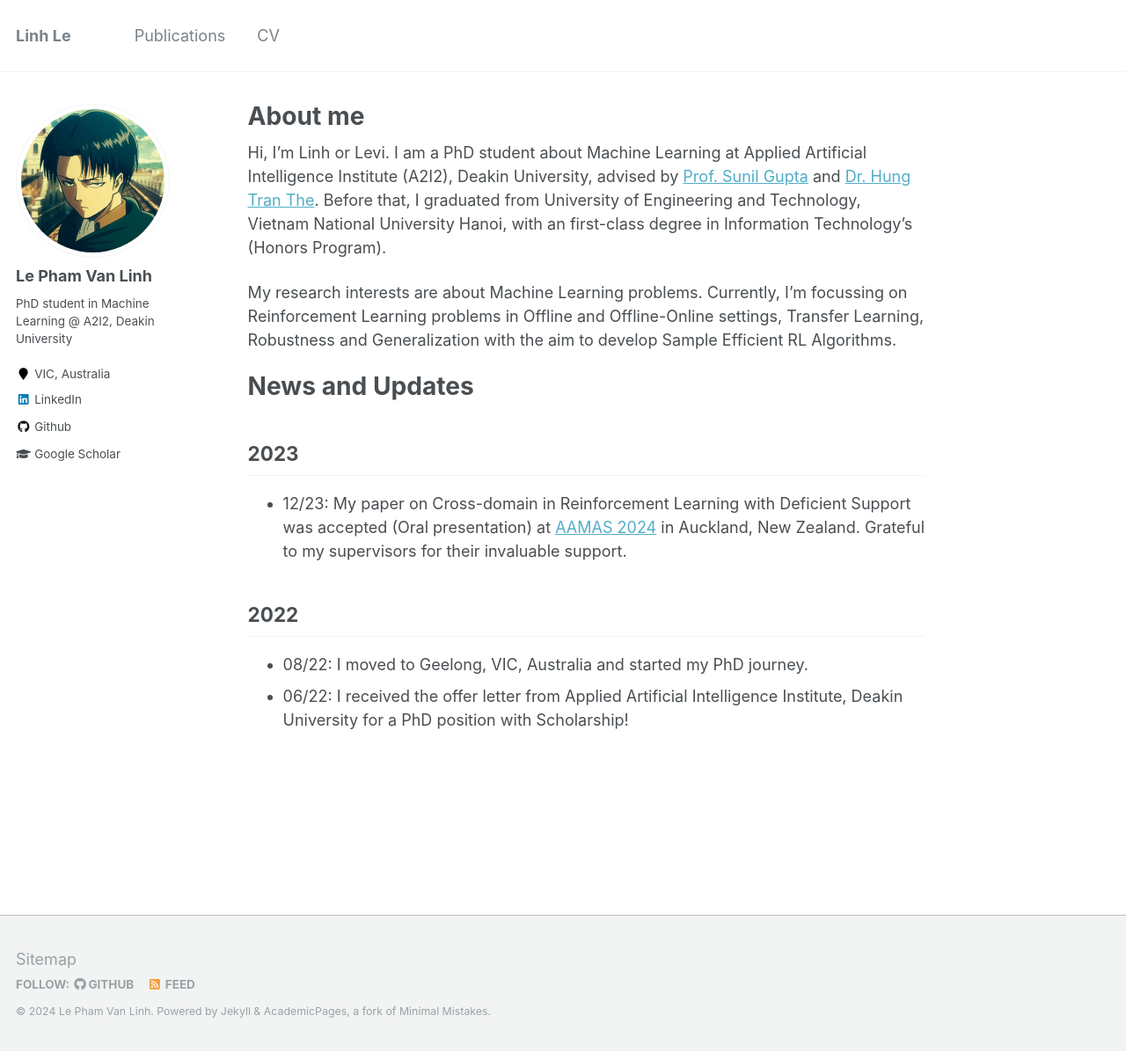
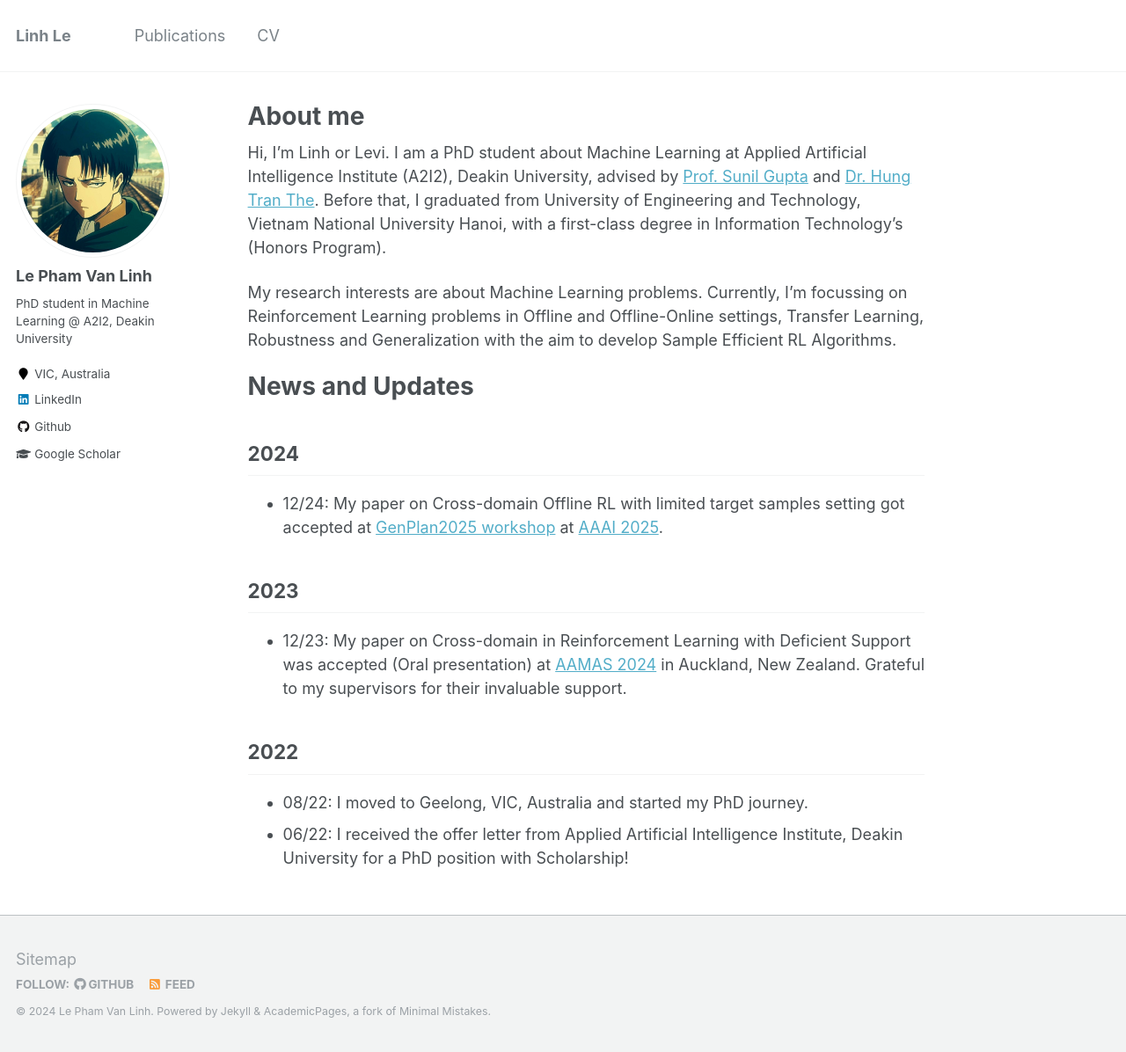
Before and after one commit to linhlpv/linhlpv.github.io, a Jekyll site: the page built from _pages/about.md, in a window 1280 px wide and 1196 px high. Shown: the whole window at 88% size. Built offline with Jekyll 4.4.1, drawn with Linux system fonts in a browser that asks for light colours.

Commit message:
update about

```diff
--- a/_pages/about.md
+++ b/_pages/about.md
@@ -8,12 +8,16 @@ redirect_from:
   # - /about.html
 ---
 
-Hi, I'm Linh or Levi. I am a PhD student about Machine Learning at Applied Artificial Intelligence Institute (A2I2), Deakin University, advised by [Prof. Sunil Gupta](https://personal-sites.deakin.edu.au/~sunilg/) and [Dr. Hung Tran The](https://scholar.google.com.au/citations?user=um-FS-gAAAAJ&hl=en). Before that, I graduated from University of Engineering and Technology, Vietnam National University Hanoi, with an first-class degree in Information Technology's (Honors Program).
+Hi, I'm Linh or Levi. I am a PhD student about Machine Learning at Applied Artificial Intelligence Institute (A2I2), Deakin University, advised by [Prof. Sunil Gupta](https://personal-sites.deakin.edu.au/~sunilg/) and [Dr. Hung Tran The](https://scholar.google.com.au/citations?user=um-FS-gAAAAJ&hl=en). Before that, I graduated from University of Engineering and Technology, Vietnam National University Hanoi, with a first-class degree in Information Technology's (Honors Program).
 
 My research interests are about Machine Learning problems. Currently, I'm focussing on Reinforcement Learning problems in Offline and Offline-Online settings, Transfer Learning, Robustness and Generalization with the aim to develop Sample Efficient RL Algorithms.
 
 News and Updates
 ======
+
+2024
+------
+- 12/24: My paper on Cross-domain Offline RL with limited target samples setting got accepted at [GenPlan2025 workshop](https://aair-lab.github.io/genplan25/) at [AAAI 2025](https://aaai.org/conference/aaai/aaai-25/).
 
 
 2023
```
